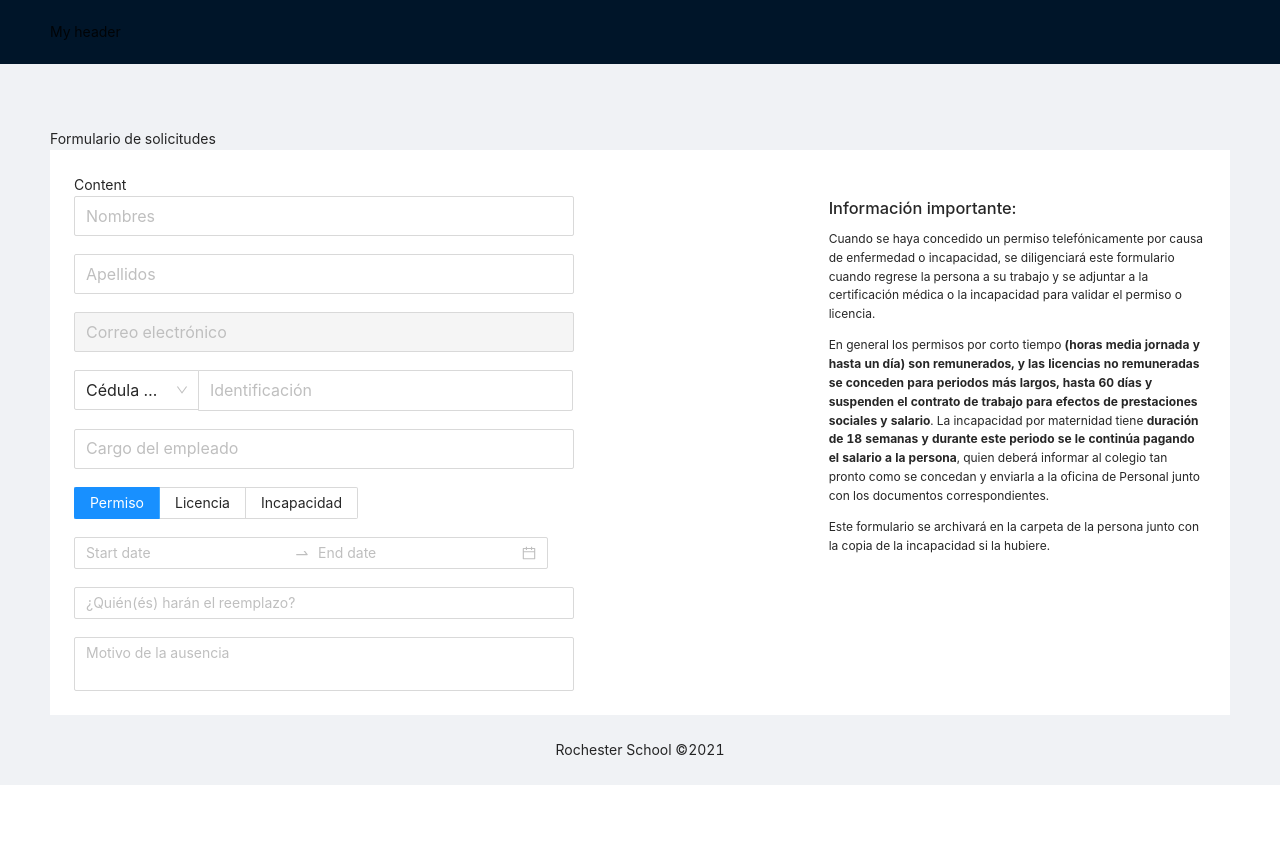
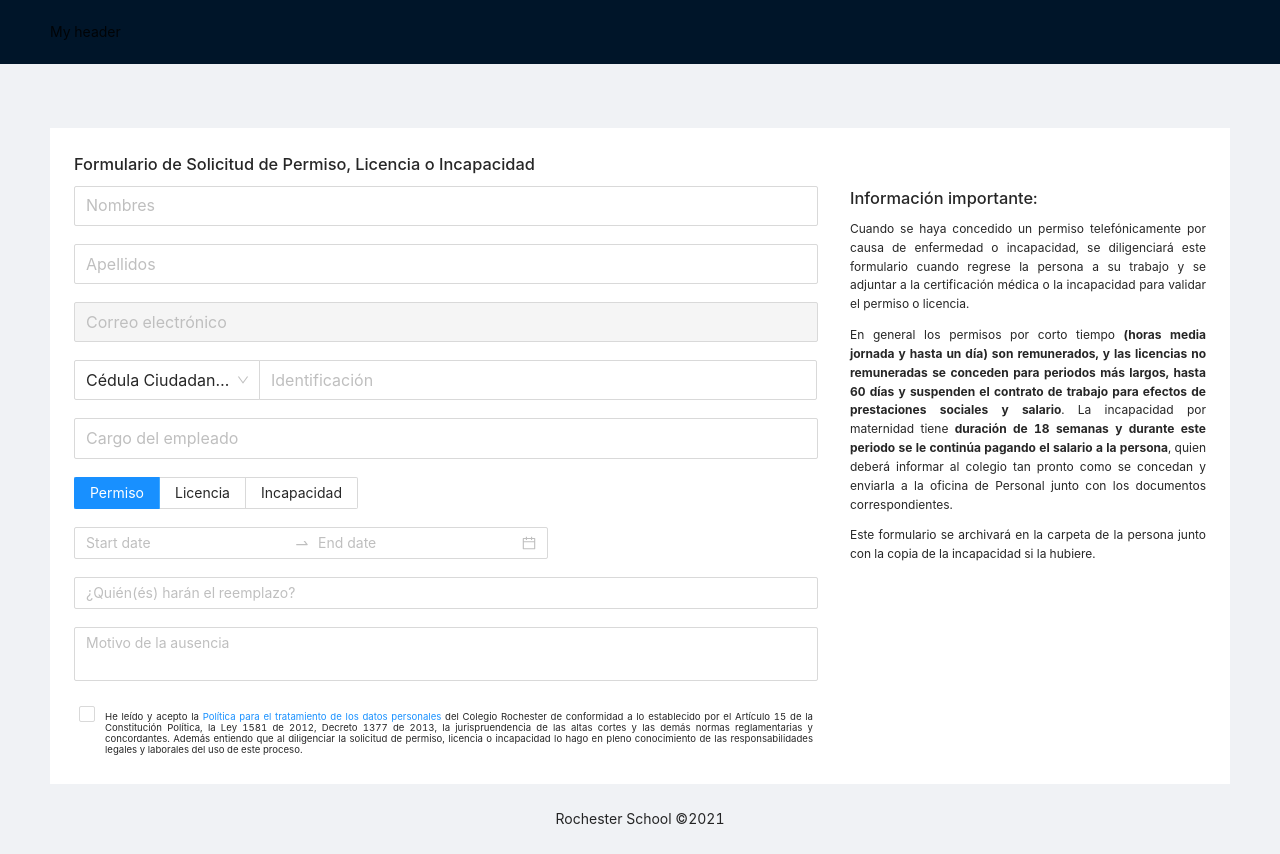
Before and after one commit to marcosaguileraely/adm-roch-apps, a React (Create React App) app: page / in a window 1280 px wide. Before the commit the page ends 800 px from the top, so only its background shows below. Built offline with nearby package versions, Linux system fonts and the light colour scheme.

Commit message:
update: new UI elements added

```diff
--- a/src/App.js
+++ b/src/App.js
@@ -12,19 +12,22 @@ function App() {
     <div>
 
       <Layout>
+
         <Header>
           My header
         </Header>
+
         <Content className="site-layout" style={{ padding: '0 50px', marginTop: 64 }}>
-          Formulario de solicitudes
           <div className="site-layout-background" style={{ padding: 24, minHeight: 380 }}>
-            Content
+            <h3>Formulario de Solicitud de Permiso, Licencia o Incapacidad</h3>
             <Request />
           </div>
         </Content>
+
         <Footer style={{ textAlign: 'center' }}>
             Rochester School ©2021
         </Footer>
+
       </Layout>
 
     </div>
--- a/src/components/Permit/PermitForm/form.css
+++ b/src/components/Permit/PermitForm/form.css
@@ -0,0 +1,10 @@
+span.span-in-line{
+    display: table-cell;
+    padding: 5px;
+}
+
+.terms-text {
+    font-size: 0.6rem;
+    line-height: initial;
+    text-align: justify;
+}
--- a/src/components/Permit/PermitForm/form.js
+++ b/src/components/Permit/PermitForm/form.js
@@ -1,5 +1,5 @@
 import { useState } from 'react';
-import { Input, Select, Radio, Space, DatePicker } from 'antd';
+import { Input, Select, Radio, Space, DatePicker, Checkbox } from 'antd';
 
 import './form.css'
 
@@ -110,6 +110,20 @@ const Form = () => {
                     autoSize={{ minRows: 2 }}
                 />
 
+                <div>
+                    <span className="span-in-line" >
+                        <Checkbox
+                            //onChange={onChange}
+                        />
+                    </span>
+                    <span className="span-in-line terms-text" >
+                    He leído y acepto la <a href="https://rochester.edu.co/politicas/" target="_blank">Política para el tratamiento de los datos personales</a> del Colegio Rochester de conformidad a lo establecido por el Artículo 15 de la Constitución Política, la Ley 1581 de 2012, Decreto 1377 de 2013, la jurispruendencia de las altas cortes y las demás normas reglamentarias y concordantes. Además entiendo que al diligenciar la solicitud de permiso, licencia o incapacidad lo hago en pleno conocimiento de las responsabilidades legales y laborales del uso de este proceso.
+                    </span>
+
+
+                </div>
+
+
             </Space>
         </div>
     );
--- a/src/components/Permit/PermitInformation/information.css
+++ b/src/components/Permit/PermitInformation/information.css
@@ -1,3 +1,4 @@
 p.text-info{
     font-size: 0.75rem;
+    text-align: justify;
 }
--- a/src/components/Permit/permit.js
+++ b/src/components/Permit/permit.js
@@ -9,7 +9,7 @@ const Permit = () => {
 
     return (
         <main>
-            <Row>
+            <Row gutter={[32, 8]}>
                 <Col span={16}>
                     <Form />
                 </Col>
```
Also changed, not shown: 1 other file (tests, documents, lock files or other folders).
